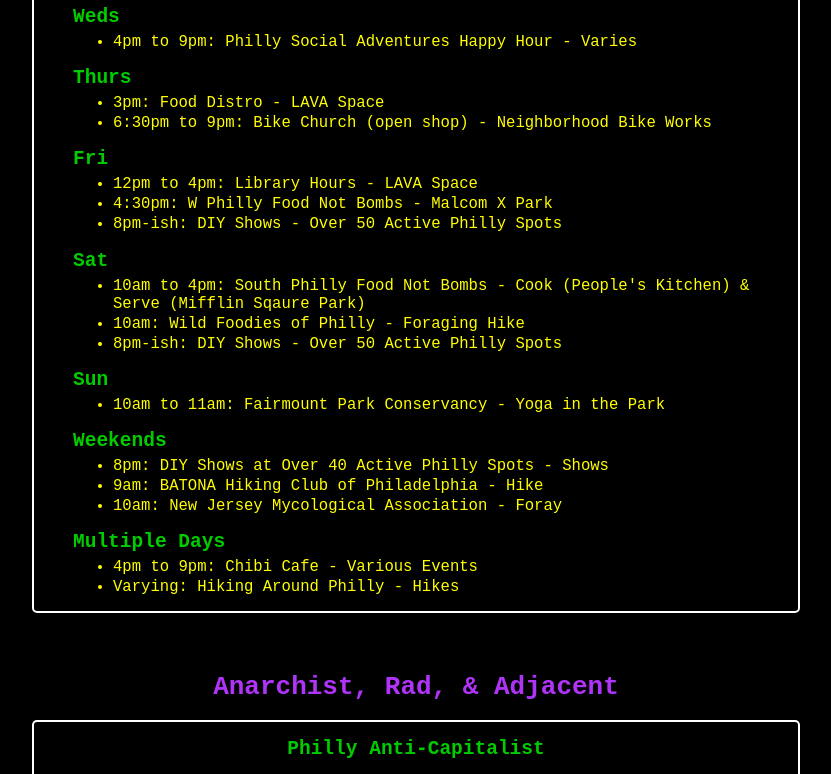
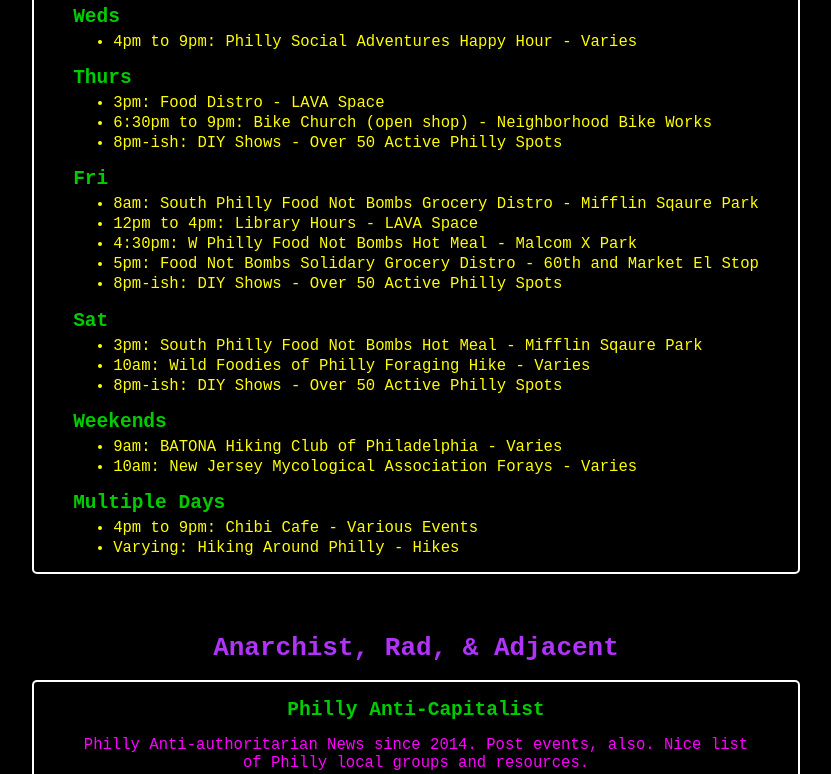
Before and after one commit to KLabWeb/Philly-Happenings, a React (Create React App) app: page / in a window 1280 px wide. Shown: the part 5440-6214 px from the top of the page, without its empty margins (224-1055 px from the left). Built offline with nearby package versions, Linux system fonts and the light colour scheme; the HTML template or start-up script is replaced by a standard one.

Commit message:
events by dates updates, part 02

```diff
--- a/src/eventData.js
+++ b/src/eventData.js
@@ -127,23 +127,19 @@
   },
   {
     period: "Thurs",
-    events: ["3pm: Food Distro - LAVA Space", "6:30pm to 9pm: Bike Church (open shop) - Neighborhood Bike Works"]
+    events: ["3pm: Food Distro - LAVA Space", "6:30pm to 9pm: Bike Church (open shop) - Neighborhood Bike Works", "8pm-ish: DIY Shows - Over 50 Active Philly Spots"]
   },
   {
     period: "Fri",
-    events: ["12pm to 4pm: Library Hours - LAVA Space", "4:30pm: W Philly Food Not Bombs - Malcom X Park", "8pm-ish: DIY Shows - Over 50 Active Philly Spots"]
+    events: ["8am: South Philly Food Not Bombs Grocery Distro - Mifflin Sqaure Park", "12pm to 4pm: Library Hours - LAVA Space", "4:30pm: W Philly Food Not Bombs Hot Meal - Malcom X Park", "5pm: Food Not Bombs Solidary Grocery Distro - 60th and Market El Stop", "8pm-ish: DIY Shows - Over 50 Active Philly Spots"]
   },
   {
     period: "Sat",
-    events: ["10am to 4pm: South Philly Food Not Bombs - Cook (People's Kitchen) & Serve (Mifflin Sqaure Park)", "10am: Wild Foodies of Philly - Foraging Hike", "8pm-ish: DIY Shows - Over 50 Active Philly Spots"]
-  },
-  {
-    period: "Sun",
-    events: ["10am to 11am: Fairmount Park Conservancy - Yoga in the Park"]
+    events: ["3pm: South Philly Food Not Bombs Hot Meal - Mifflin Sqaure Park", "10am: Wild Foodies of Philly Foraging Hike - Varies", "8pm-ish: DIY Shows - Over 50 Active Philly Spots"]
   },
   {
     period: "Weekends",
-    events: ["8pm: DIY Shows at Over 40 Active Philly Spots - Shows", "9am: BATONA Hiking Club of Philadelphia - Hike", "10am: New Jersey Mycological Association - Foray"]
+    events: ["9am: BATONA Hiking Club of Philadelphia - Varies", "10am: New Jersey Mycological Association Forays - Varies"]
   },
   {
     period: "Multiple Days",
```
Also changed, not shown: src/data.js.
